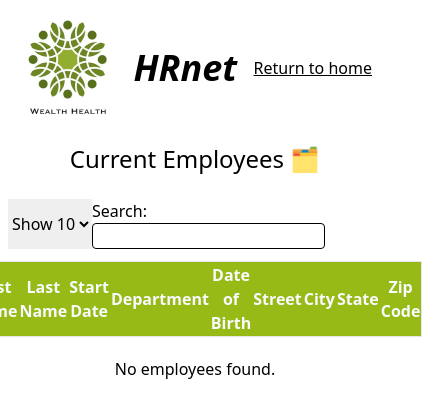
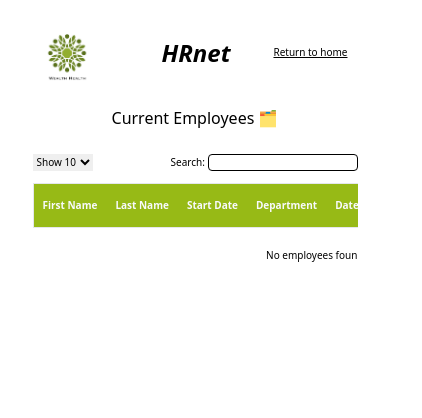
Before and after one commit to soun1005/op-p14_HRNet, a React (Create React App) app: page /employees in a window 390 px wide. Shown: the top 418 px of the page, 422 px wide, since content can reach past the window. Built offline with nearby package versions, Linux system fonts and the light colour scheme.

Commit message:
phone and tablet ver

```diff
--- a/src/App.tsx
+++ b/src/App.tsx
@@ -6,7 +6,8 @@ function App() {
   return (
     <>
       <BrowserRouter>
-        <div className="container mx-auto h-screen px-2">
+        {/* <div className="max-w-screen-2xl container mx-auto h-screen px-8"> */}
+        <div className="mx-auto w-5/6">
           <Routes>
             <Route path="/" element={<Home />} />
             <Route path="/employees" element={<Employees />} />
--- a/src/components/NavBar.tsx
+++ b/src/components/NavBar.tsx
@@ -8,17 +8,17 @@ interface NavBarProps {
 
 const NavBar: React.FC<NavBarProps> = ({ page, link }) => {
   return (
-    <div className="h-35 mb-6 flex items-center justify-between px-2.5 pt-4">
+    <div className="h-35 max-phone:h-15 flex items-center justify-between px-2.5 py-6">
       <NavLink to={'/'}>
-        <img src={Logo} alt="logo" />
+        <img src={Logo} alt="logo" className="max-phone:mt-2 max-phone:w-12" />
       </NavLink>
 
-      <div className="flex flex-grow items-center justify-center text-4xl font-bold italic">
+      <div className="mainTitle flex flex-grow items-center justify-center text-title font-bold italic max-phone:ml-7 max-phone:text-titlePhone">
         HRnet
       </div>
       <NavLink
         to={link}
-        className="ml-auto rounded underline transition duration-150 hover:bg-sub-green hover:text-white"
+        className=" ml-auto rounded underline transition duration-150 hover:bg-sub-green hover:text-white tablet:text-tablet max-phone:text-phone"
       >
         {page}
       </NavLink>
--- /dev/null
+++ b/src/components/PageTitle.tsx
@@ -0,0 +1,9 @@
+type Title = {
+  title: string;
+};
+
+const PageTitle = ({ title }: Title) => {
+  return <h2 className="text-2xl max-sm:text-xl mb-6 text-center">{title}</h2>;
+};
+
+export default PageTitle;
--- a/src/components/table/Table.tsx
+++ b/src/components/table/Table.tsx
@@ -77,7 +77,7 @@ export function BasicTable({ tableData }: { tableData: FormValues[] }) {
   });
 
   return (
-    <div className="tableWrap mb-10 mt-5 flex w-full flex-col items-center pb-5">
+    <div className="tableWrap mb-10 mt-5 flex w-full flex-col items-center pb-5 max-phone:text-phone tablet:text-tablet">
       <div className="optionWrap flex w-full justify-between">
         <select
           value={table.getState().pagination.pageSize}
@@ -102,7 +102,7 @@ export function BasicTable({ tableData }: { tableData: FormValues[] }) {
         </div>
       </div>
       {/* <div /> */}
-      <table className="mt-3 h-full w-full">
+      <table className="mt-3 h-full w-full max-phone:block max-phone:overflow-x-auto max-phone:whitespace-nowrap tablet:block tablet:overflow-x-auto tablet:whitespace-nowrap">
         <thead className="mt-6 h-11  border bg-sub-green text-slate-50">
           {table.getHeaderGroups().map((headerGroup) => (
             <tr key={headerGroup.id}>
@@ -113,7 +113,7 @@ export function BasicTable({ tableData }: { tableData: FormValues[] }) {
                       <div
                         {...{
                           className: header.column.getCanSort()
-                            ? 'cursor-pointer select-none'
+                            ? 'cursor-pointer select-none tablet:mx-2'
                             : '',
                           onClick: header.column.getToggleSortingHandler(),
                         }}
@@ -164,7 +164,6 @@ export function BasicTable({ tableData }: { tableData: FormValues[] }) {
           )}
         </tbody>
       </table>
-      {/* <button onClick={() => table.setPageIndex(0)}>First Page</button> */}
 
       {data.length > 10 && (
         <div className="btnWrap mt-16 flex w-full justify-between">
--- a/src/pages/Employees.tsx
+++ b/src/pages/Employees.tsx
@@ -3,6 +3,7 @@ import NavBar from '../components/NavBar';
 import { RootState } from '../app/store';
 import { BasicTable } from '../components/table/Table';
 import { useMemo } from 'react';
+import PageTitle from '../components/PageTitle';
 // import mockData from '../data/mockEmployees';
 
 const Employees = () => {
@@ -13,7 +14,7 @@ const Employees = () => {
   return (
     <div className="h-full">
       <NavBar page="Return to home" link={'/'} />
-      <h1 className="mb-6 text-center text-2xl">Current Employees 🗂</h1>
+      <PageTitle title="Current Employees 🗂" />
       <BasicTable tableData={data.data} />
     </div>
   );
--- a/src/pages/Home.tsx
+++ b/src/pages/Home.tsx
@@ -12,6 +12,7 @@ import FormType from '../type/formType';
 import validateForm from '../components/forms/inputs/formValidation';
 import Error from '../components/forms/inputs/Error';
 import { Modal } from '@soeunlee/reactjs-modal';
+import PageTitle from '../components/PageTitle';
 
 const Home = () => {
   // to format state data to display in a dropdown library
@@ -80,10 +81,10 @@ const Home = () => {
   // const storeData = useSelector((state: RootState) => state.data);
 
   return (
-    <div className="relative h-screen">
+    <div className="relative h-screen ">
       <NavBar page="View Employees" link={'/employees'} />
       <div className="formContainer max-w-6/12 relative mx-auto flex h-full max-w-xs flex-col items-center">
-        <h2 className="mb-6 text-center text-2xl">Create Employee 📇</h2>
+        <PageTitle title="Create Employee 📇" />
 
         <form
           action="#"
@@ -189,7 +190,7 @@ const Home = () => {
 
           <button
             type="submit"
-            className="mb-10 mt-10 rounded-full bg-sub-green px-20 py-2"
+            className="mb-16 mt-10 rounded-full bg-sub-green px-20 py-2"
           >
             Save
           </button>
--- a/tailwind.config.js
+++ b/tailwind.config.js
@@ -7,6 +7,16 @@ module.exports = {
         'sub-green': '#97ba16',
       },
     },
+    fontSize: {
+      tablet: '12px',
+      phone: '10px',
+      title: '2.5rem',
+      titlePhone: '1.5rem',
+    },
+    screens: {
+      tablet: { max: '850px' },
+      'max-phone': { max: '430px' },
+    },
   },
   plugins: [],
 };
```
Also changed, not shown: 1 other file (tests, documents, lock files or other folders).
